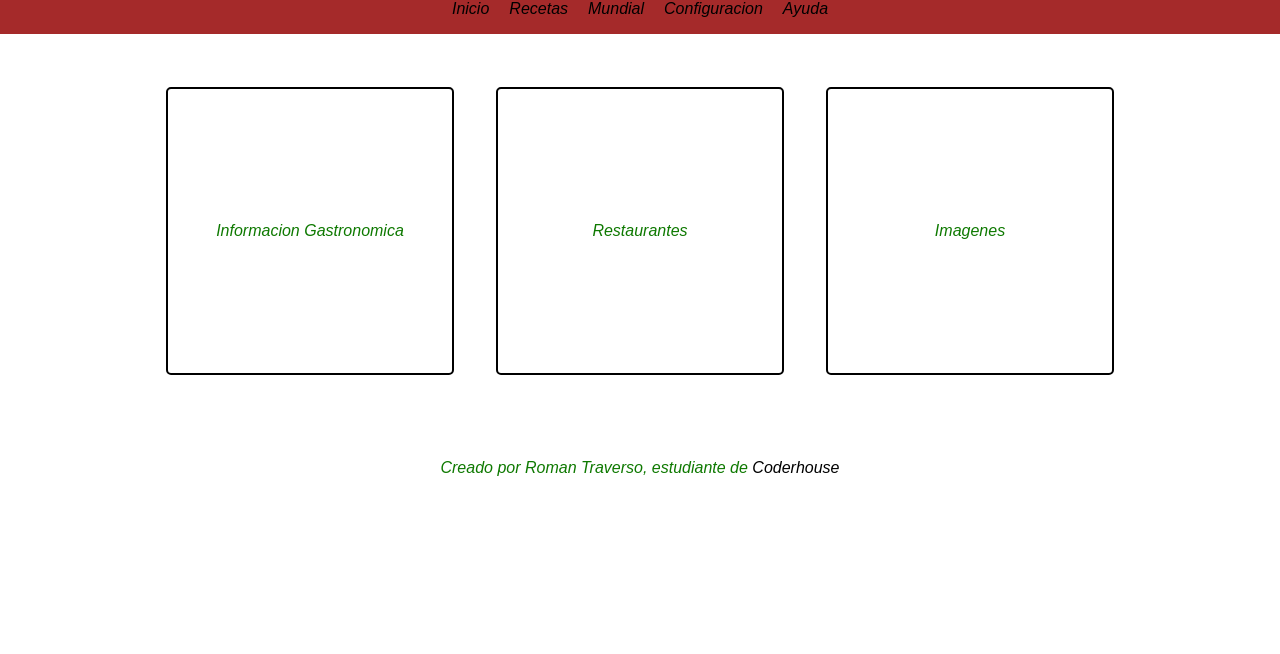
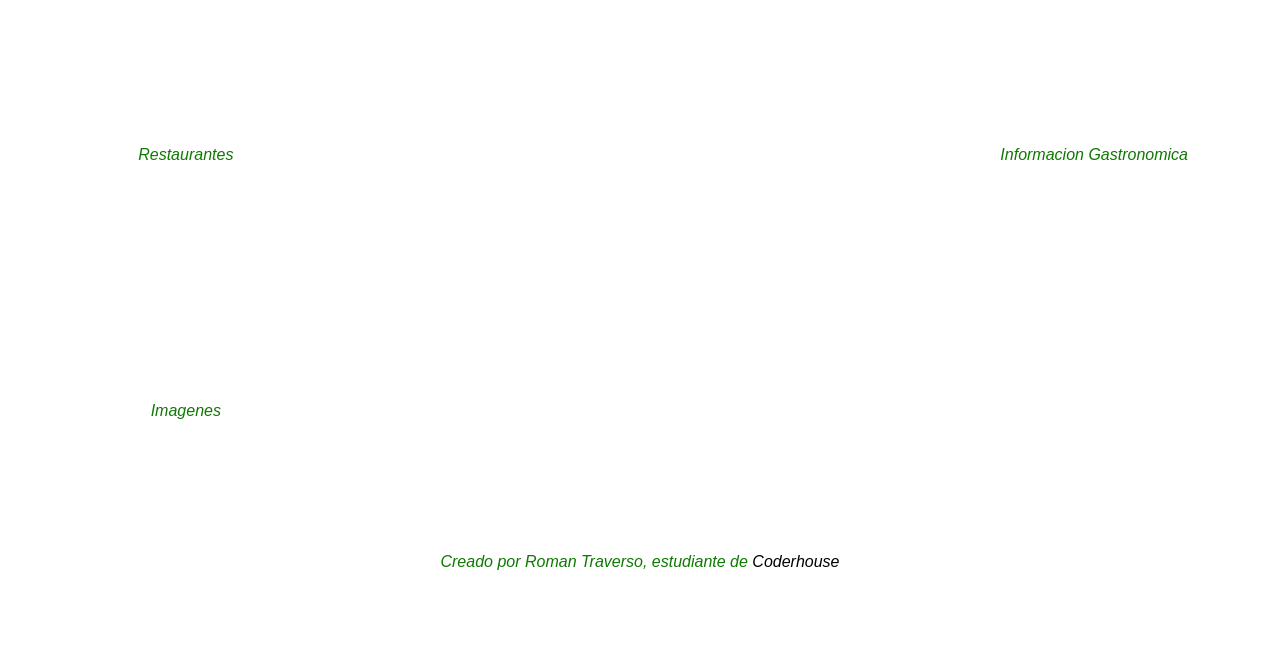
Before and after one commit to Roman-T8/Proyecto-Final-Coder, a website: page mundial.html in a window 1280 px wide. Shown: the part 146-800 px from the top of the page. Drawn offline with Linux system fonts and the light colour scheme.

Commit message:
Grid en proceso (5 pags ordenadas

```diff
--- a/mundial.html
+++ b/mundial.html
@@ -8,11 +8,11 @@
     <title> Sitio Web </title>
 </head>
 
-<body class="grid">
+<body class="grid-inicio">
    <header>
        <img class="logo" src="images/Logo chef.png" alt="Logo de un chef">
      </header>
-     <nav>
+     <nav class="container">
         <ul>
             <li> <a href="index.html"> Inicio </a> </li>
             <li> <a href="recetas.html">Recetas</a> </li>
@@ -22,14 +22,18 @@
 
         </ul>
     </nav>
-   <main>
-        <div class="container">
-            <div class="caja"> <p> Informacion Gastronomica</p></div>
-             <div class="caja"> <p> Restaurantes</p></div>
-            <div class="caja"> <p>Imagenes</p></div>
+   <main class="main1">
+        <div class="container caja">
+         <p> Restaurantes</p>
         </div>
    </main>
-   <footer>
+   <aside class="main2">
+    <div class="container caja"> <p> Informacion Gastronomica</p></div>
+   </aside>
+   <section class="main3">
+    <div class="container caja"> <p>Imagenes</p></div>
+   </section>
+   <footer class="container">
        <p> Creado por Roman Traverso, estudiante de  <a href="https://www.coderhouse.com/">Coderhouse</a> </p>
    </footer>
 </body>
```
Also changed, not shown: ayuda.html (+5 -5 lines), configuracion.html (+3 -3 lines), index.html (+8 -10 lines), package.json (added, +23 -0 lines), recetas.html (+15 -9 lines), style.css, style.scss (added), 1 other file.
